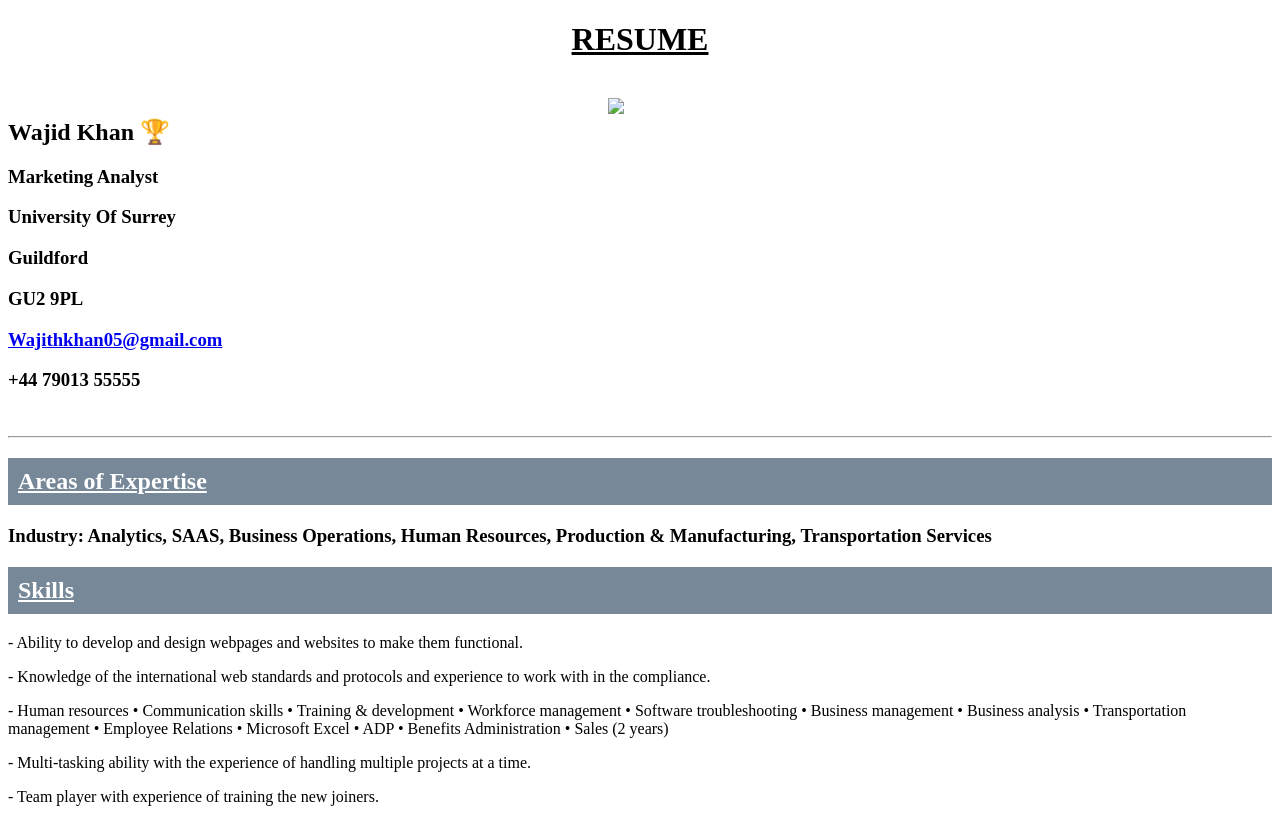
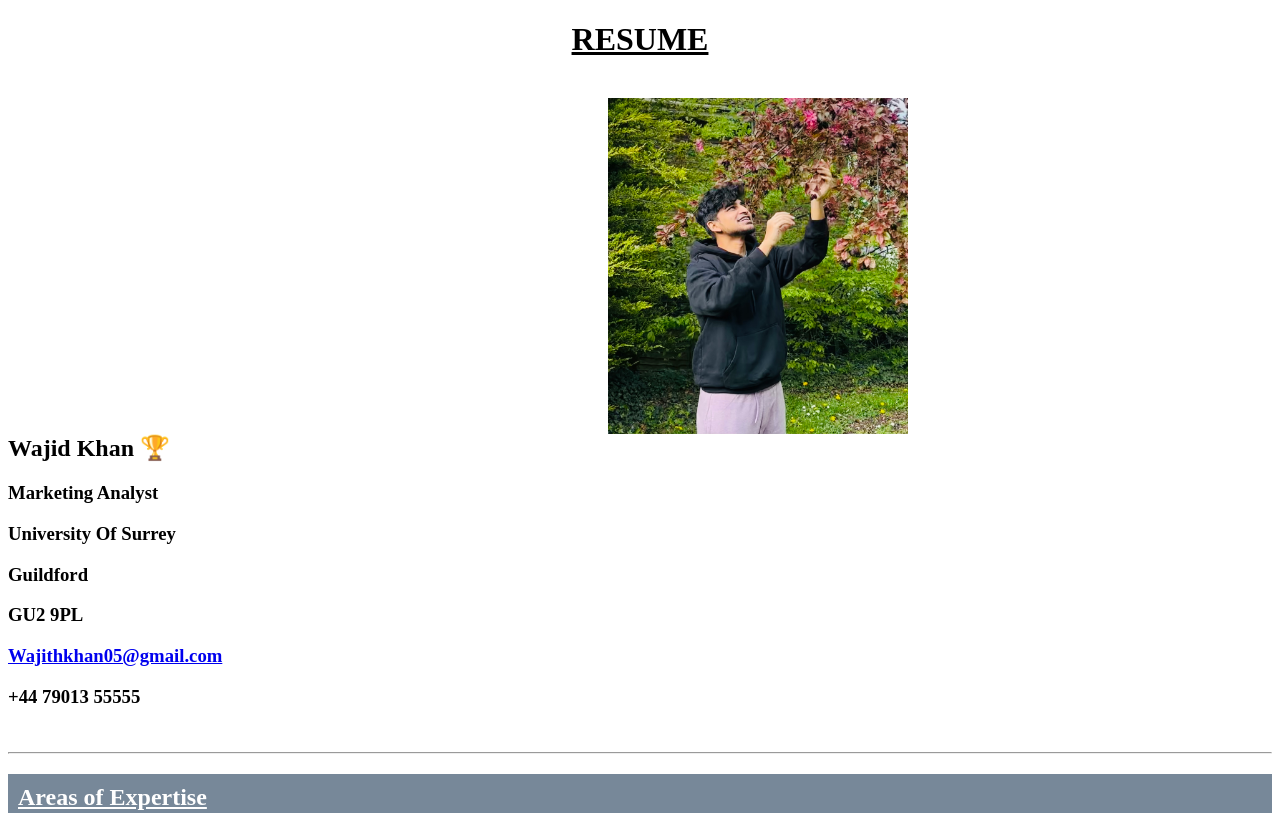
Before and after one commit to Waaajid/cv, a plain HTML site: page index.html in a window 1280 px wide. Shown: the top 813 px of the page. Drawn offline with Linux system fonts and the light colour scheme.

Commit message:
Update index.html

```diff
--- a/index.html
+++ b/index.html
@@ -11,7 +11,7 @@
         </h1>
     </center>
     <br />
-    <img src="jpegg.jpeg" width="300" hspace="600" align="left" />
+    <img src="jpegg.jpg" width="300" hspace="600" align="left" />
     <h2>Wajid Khan 🏆 <h2>
 
     <h3>Marketing Analyst</h3>
```
